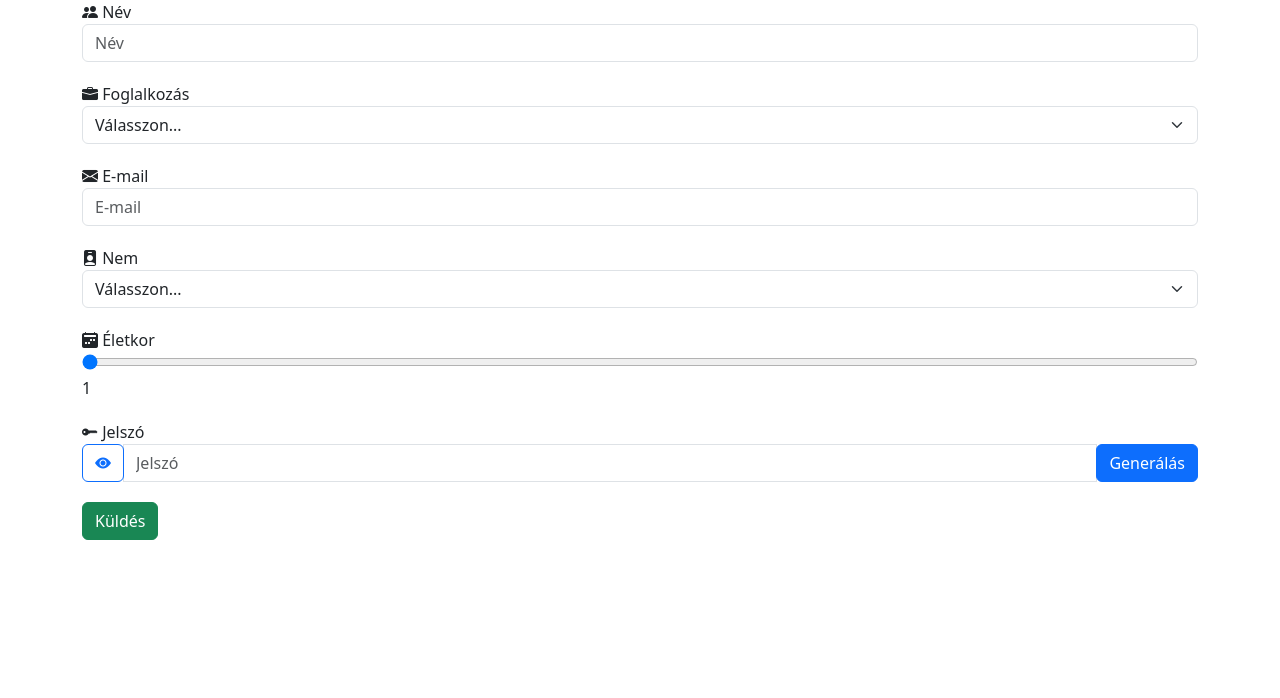
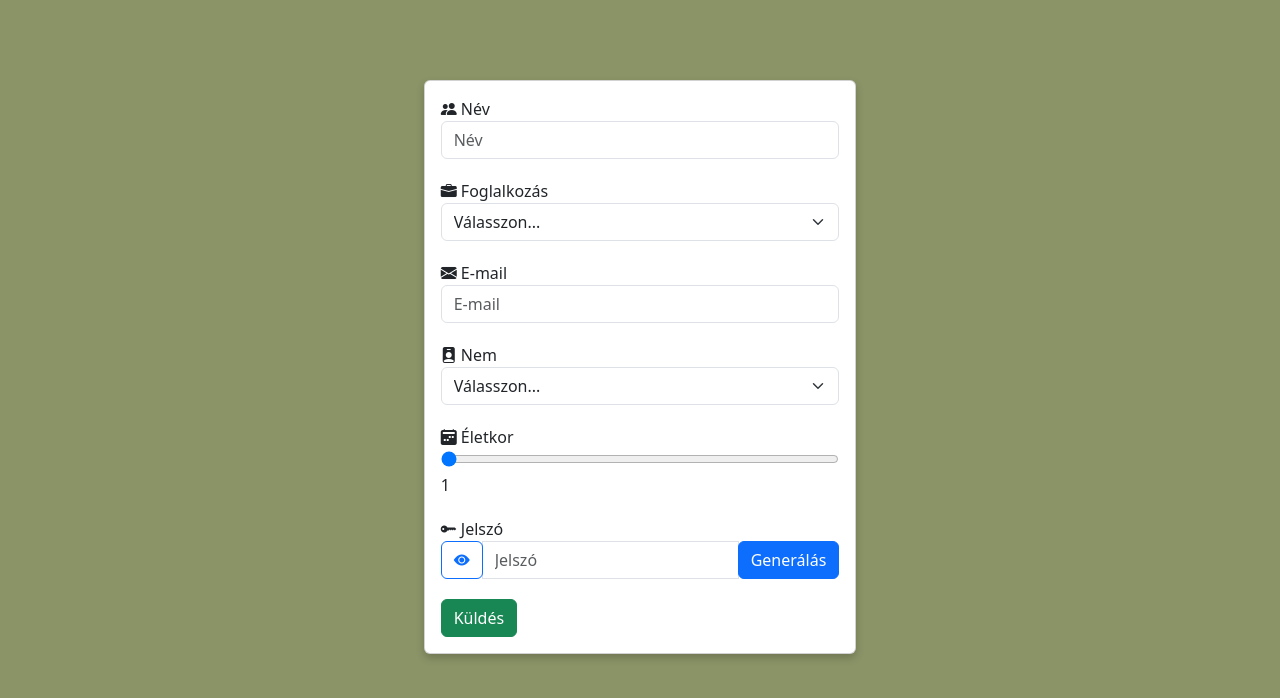
Before and after one commit to pocsaig/KisProjektV1.0, a plain HTML site: page index.html in a window 1280 px wide. Drawn offline with nearby package versions, Linux system fonts and the light colour scheme.

Commit message:
Final (elvileg)

```diff
--- a/index.html
+++ b/index.html
@@ -2,6 +2,7 @@
 <html>
 <head>
     <meta charset="UTF-8">
+    <meta name="viewport" content="width=device-width, initial-scale=1.0">
     <link rel="icon" href="favicon-16x16.png" type="image/png" sizes="16x16">
     <title>Űrlap</title>
     <link href="https://cdn.jsdelivr.net/npm/bootstrap@5.3.3/dist/css/bootstrap.min.css" rel="stylesheet" integrity="sha384-QWTKZyjpPEjISv5WaRU9OFeRpok6YctnYmDr5pNlyT2bRjXh0JMhjY6hW+ALEwIH" crossorigin="anonymous">
@@ -9,6 +10,13 @@
     <link rel="stylesheet" href="https://cdn.jsdelivr.net/npm/bootstrap-icons@1.11.3/font/bootstrap-icons.min.css">
 
     <style>
+        body {
+            background-color: #C39BD3;
+            transition: background-color 1s ease-out;
+        }
+        body:hover {
+            background-color: #8B9467;
+        }
         .form-group {
             margin-bottom: 20px;
         }
@@ -16,10 +24,30 @@
             width: 50px;
             height: 50px;
         }
+        .card {
+            background-color: white;
+            transition: background-color 1s ease-out;
+            margin-top: 5rem;
+            margin-bottom: 1rem;
+            box-shadow: 0 4px 8px 0 rgba(0,0,0,0.2);
+            transition: 0.3s;
+            display: flex;
+            align-items: center;
+            justify-content: center;
+
+        }
+
+        .card:hover {
+
+            box-shadow: 0 8px 16px 0 rgba(0,0,0,0.2);
+            background-color: rgb(249, 249, 249);
+        }
     </style>
 </head>
 <body>
-    <div class="container">
+    <div class="container d-flex align-items-center justify-content-center">
+        <div class="card">
+            <div class="card-body">
                 <form action="index.html" method="get">
                     <div class="form-group">
                         <label for="name">
@@ -93,6 +121,8 @@
                     <button type="submit" class="btn btn-success" >Küldés</button>
                 </form>
             </div>
+        </div>
+    </div>
     <script>
         function togglePasswordVisibility() {
                         var x = document.getElementById("password");
```
Lines whose indentation alone changed are shown as unchanged.
